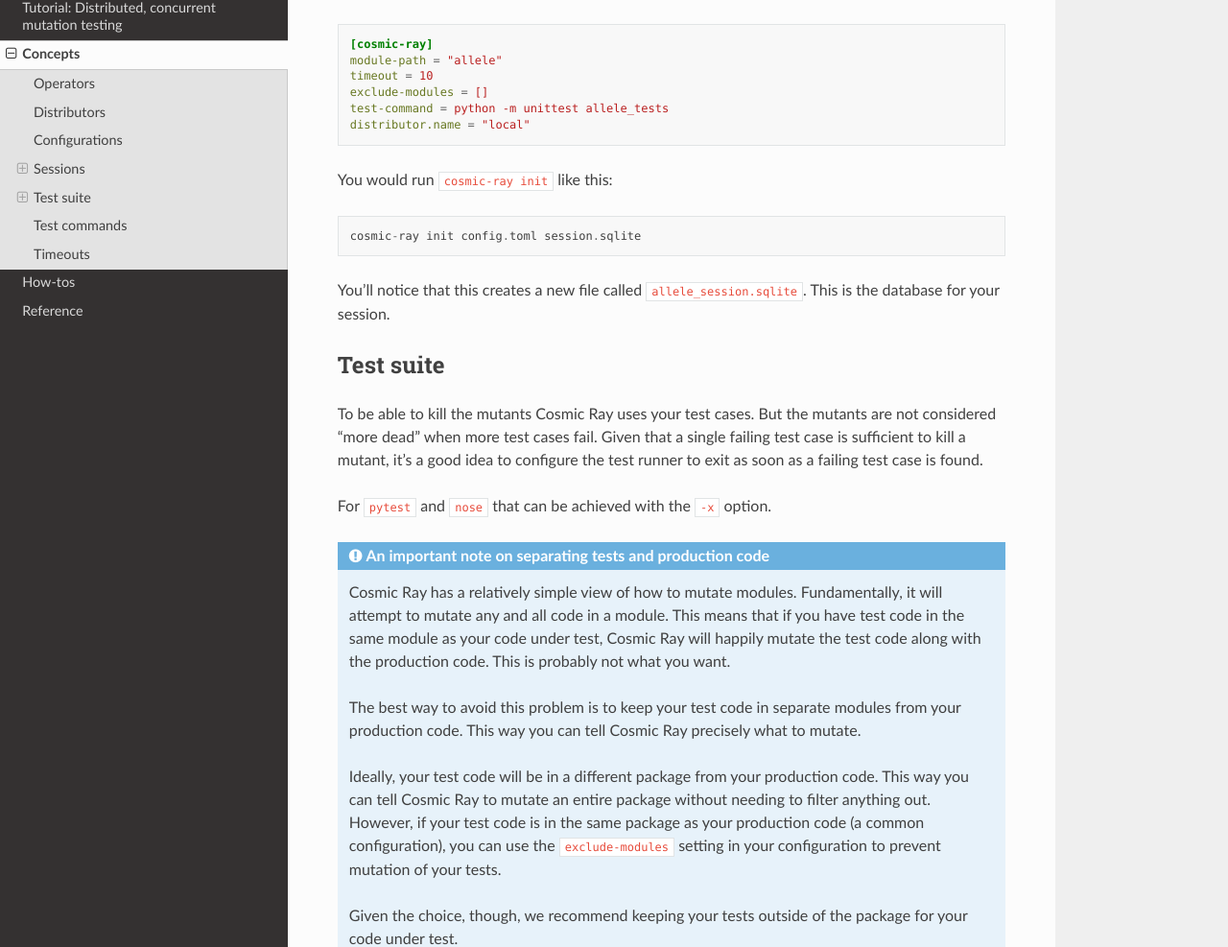
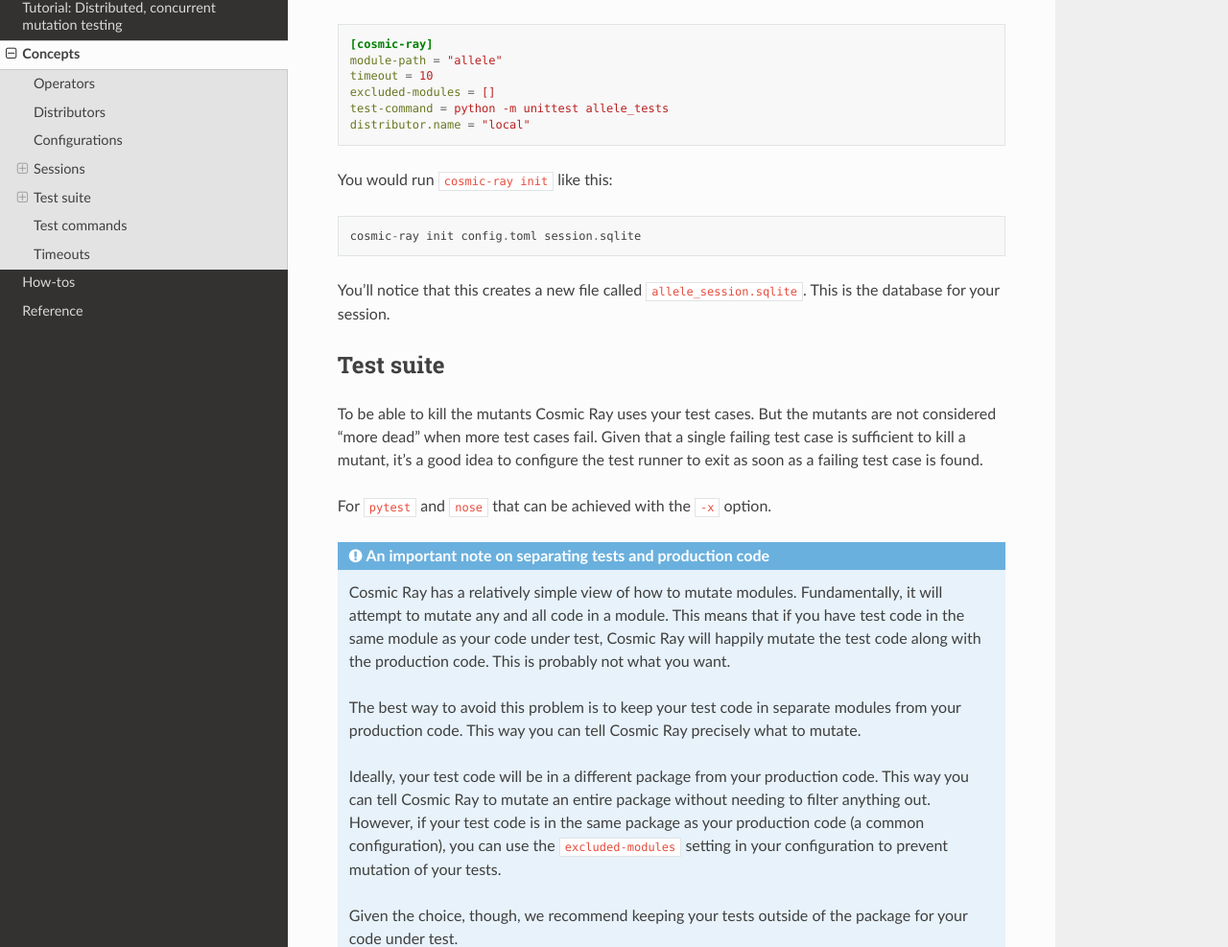
Before and after one commit to sixty-north/cosmic-ray, a Sphinx documentation site: the page built from docs/source/concepts.rst, in a window 1280 px wide and 1400 px high, scrolled down 2055 px. Shown: the part 171-1158 px from the top of the window at 96% size. Built offline with Sphinx 7.4.7 and the Read the Docs theme 2.0.0, drawn with Linux system fonts in a browser that asks for light colours.

Commit message:
Fixed incorrect use of 'exclude-modules'.
It should be 'excluded-modules'.

```diff
--- a/docs/source/concepts.rst
+++ b/docs/source/concepts.rst
@@ -99,7 +99,7 @@ configuration like this:
     [cosmic-ray]
     module-path = "allele"
     timeout = 10
-    exclude-modules = []
+    excluded-modules = []
     test-command = python -m unittest allele_tests
     distributor.name = "local"
 
@@ -135,7 +135,7 @@ For ``pytest`` and ``nose`` that can be achieved with the ``-x`` option.
 
     Ideally, your test code will be in a different package from your production code. This way you can tell Cosmic Ray to
     mutate an entire package without needing to filter anything out. However, if your test code is in the same package as
-    your production code (a common configuration), you can use the ``exclude-modules`` setting in your configuration to
+    your production code (a common configuration), you can use the ``excluded-modules`` setting in your configuration to
     prevent mutation of your tests.
 
     Given the choice, though, we recommend keeping your tests outside of the package for your code under test.
--- a/docs/source/reference/commands.rst
+++ b/docs/source/reference/commands.rst
@@ -80,14 +80,14 @@ code. It has the following optional arguments:
 
 The ``init`` verb use following entries from the configuration file:
 
-- ``[cosmic-ray] exclude-modules = []``: Exclude modules matching those glob
+- ``[cosmic-ray] excluded-modules = []``: Exclude modules matching those glob
   patterns from mutation. Use ``glob.glob`` syntax.
 
   Sample for django projects:
 
   ::
 
-   exclude-modules = ["*/tests/*", "*/migrations/*"]
+   excluded-modules = ["*/tests/*", "*/migrations/*"]
 
 
 As mentioned in
```
Also changed, not shown: 2 other files.
